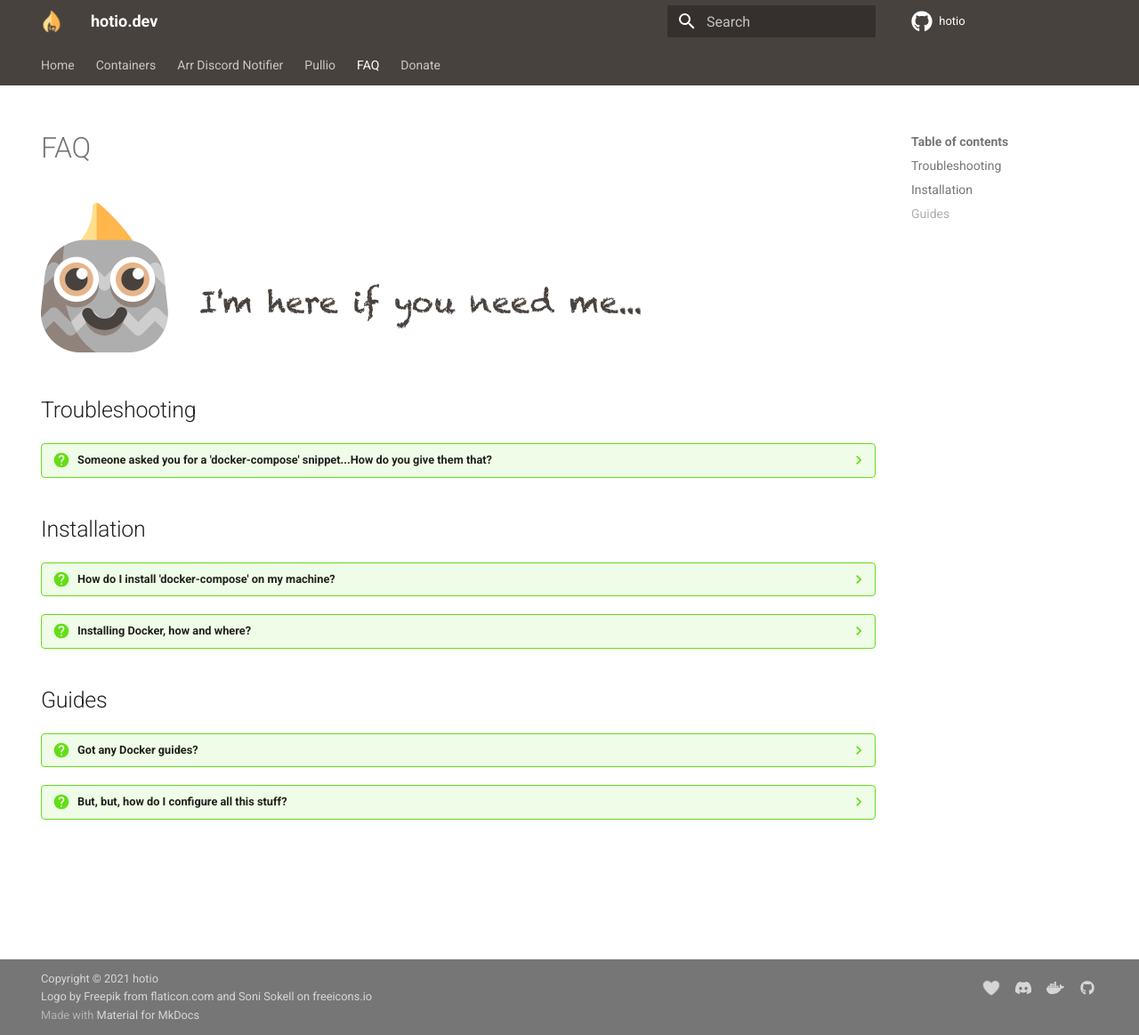
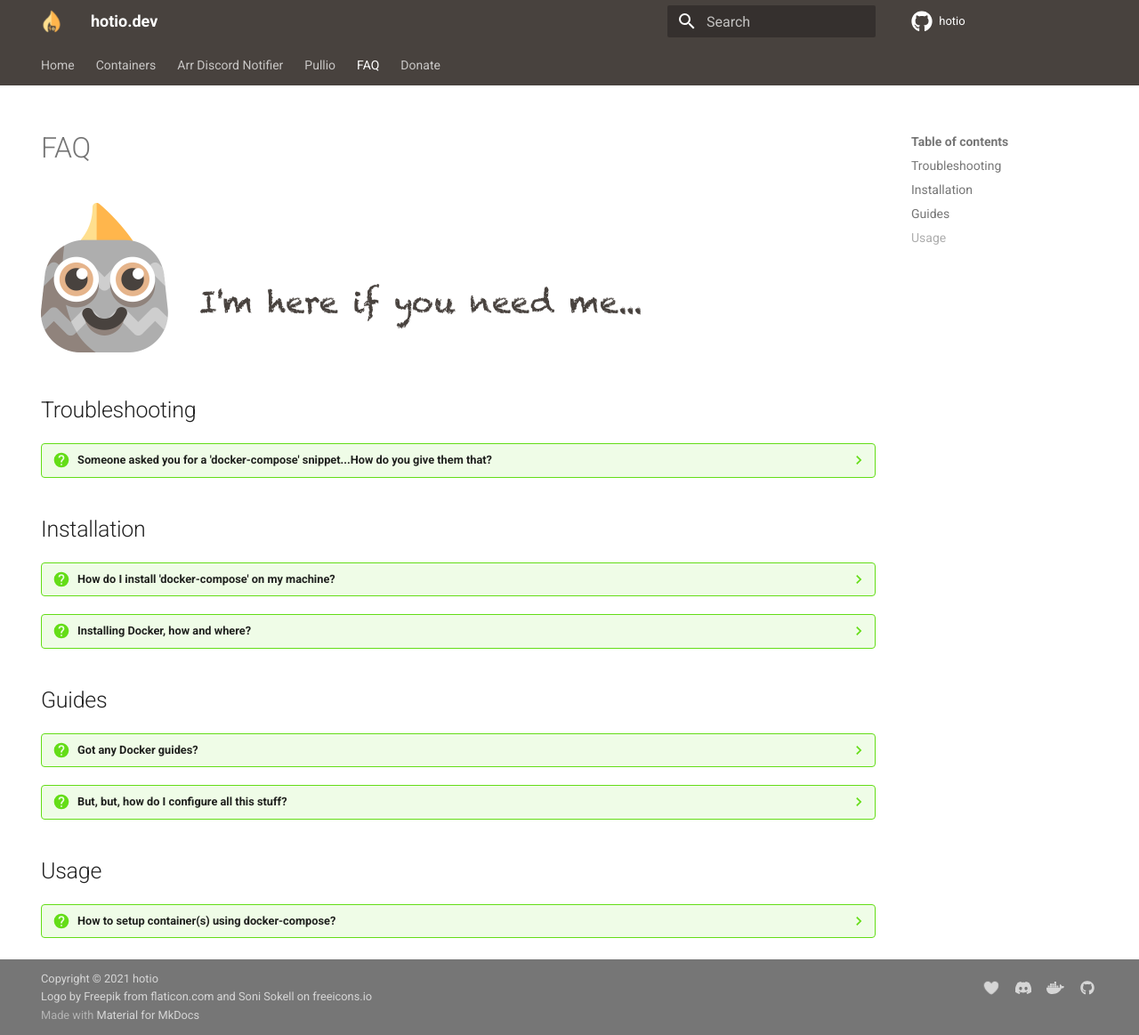
Before and after one commit to hotio/website, an MkDocs documentation site: the page built from docs/faq.md, in a window 1280 px wide and 1163 px high. Shown: the whole window at 89% size. Built offline with MkDocs 1.6.1 and Material for MkDocs 9.7.7, drawn with Linux system fonts in a browser that asks for light colours; some of the changed lines change nothing that is shown.

Commit message:
Addded the Usage section with a question
It's my first time making a PR. I hope I haven't messed up any of the basics.

Feel free to edit my PR to make it more suited to what the website needs. I am unable to format my answer as the previous ones have been formatted. That needs to be corrected before the site is updated.

Thanks :)

````diff
--- a/docs/faq.md
+++ b/docs/faq.md
@@ -49,3 +49,9 @@
 ??? question "But, but, how do I configure all this stuff?"
 
     Maybe TRaSH from [TRaSH Guides](https://trash-guides.info){: target=_blank } can help...
+
+## Usage
+
+??? question "How to setup container(s) using docker-compose?"
+    Create a YAML file. A sample .yaml file for a [single container](https://docs.linuxserver.io/general/docker-compose#single-service-usage){: target=_blank } and for [multiple containers](https://docs.linuxserver.io/general/docker-compose#multiple-service-usage){: target=_blank }
+    _Note: A YAML file may end with either ```.yaml``` or ```.yml``` and both should work with ```docker-compose```, but the [YAML FAQ](https://yaml.org/faq.html){: target=_blank} recommends the use of the ```.yaml``` file extension._
````
